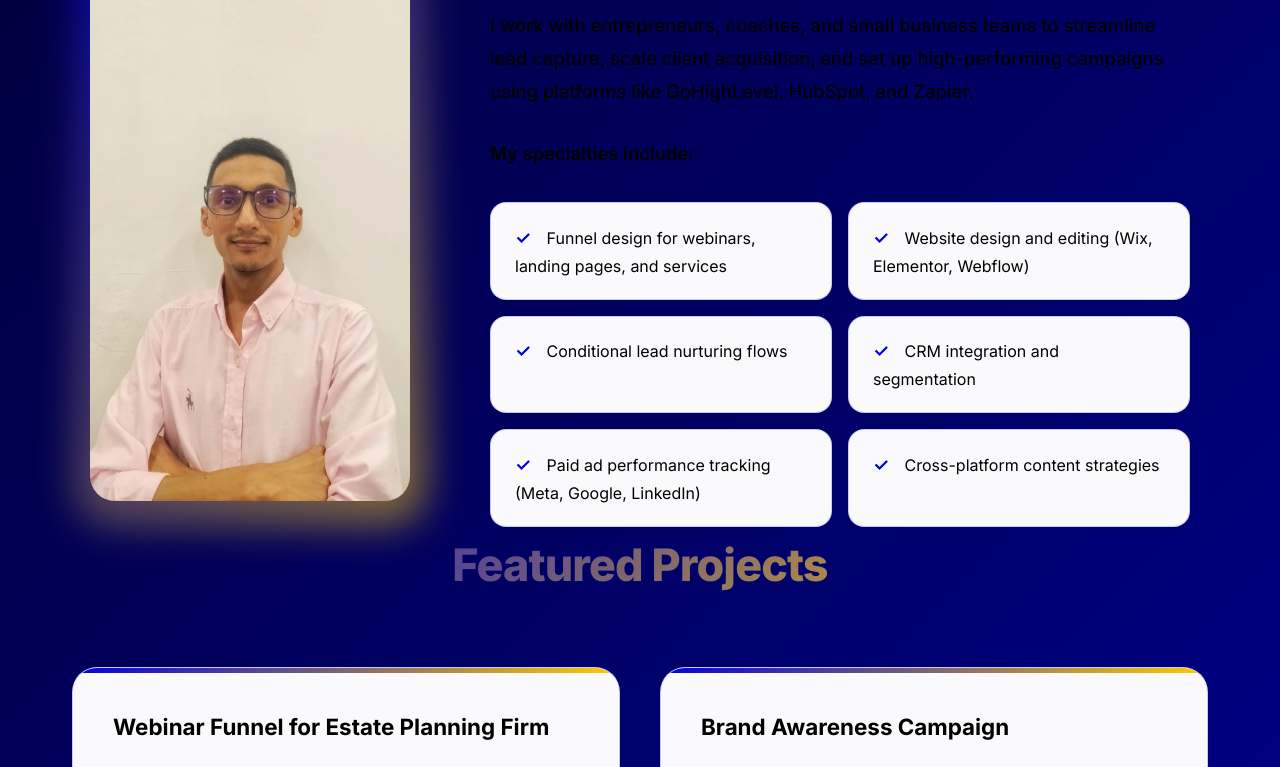
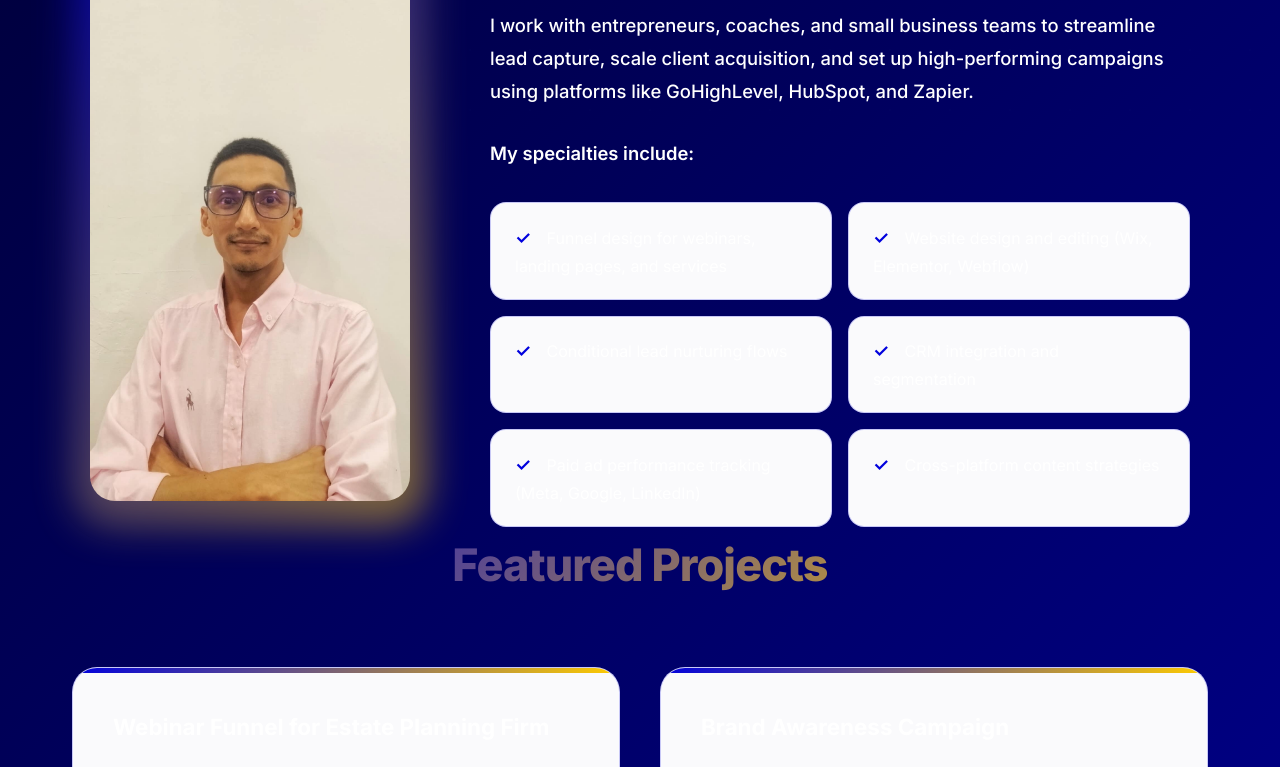
Before and after one commit to mktbykem/mktbykem.github.io, a plain HTML site: page index.html in a window 1280 px wide. Shown: the part 1080-1847 px from the top of the page. Drawn offline with Linux system fonts and the light colour scheme.

Commit message:
Update index.html

```diff
--- a/index.html
+++ b/index.html
@@ -30,7 +30,7 @@
       --shadow-dramatic: 0 20px 60px rgba(0, 0, 221, 0.15);
 
      body, p, span, li, a, h2, h3, h4, h5, h6 {
-     color: black !important;
+     color: white;
     }
 
 
@@ -102,11 +102,11 @@
     }
 
     h1, h2, h3, h4, h5, h6 {
-  color: #ffcc00;
+  color: golden-yellow;
     }
 
     .section-title {
-  color: #ffcc00);
+  color: golden-yellow;
     }
 
     .about-text p,
@@ -116,11 +116,11 @@
     .nav-links a,
     .tool-item span,
     footer {
-    color: #ffcc00; font-weight: 500;
+    color: golden-yellow; font-weight: 500;
     }
 
     strong {
-    color: #ffcc00;
+    color: golden-yellow;
     }
 
 
@@ -450,7 +450,7 @@
     .project-card:hover {
       transform: translateY(-12px);
       box-shadow: var(--shadow-dramatic);
-      border-color: var(--bright-blue);
+      border-color: golden-yellow;
     }
 
     .project-card h3 {
```
